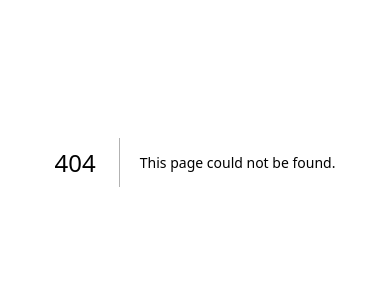
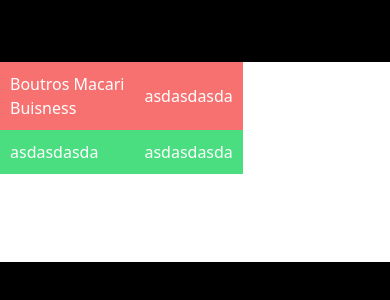
Before and after one commit to Najibmansour/novyi-koncept, a Next.js app: page /testSign in a window 390 px wide. Before the commit this address had no page. Shown: the part 260-560 px from the top of the page. Built offline with nearby package versions, Linux system fonts and the light colour scheme; a web font is replaced by a local one.

Commit message:
added mobile animation

```diff
--- a/src/app/globals.scss
+++ b/src/app/globals.scss
@@ -170,6 +170,7 @@ $randRot4: random(45);
   font-weight: 300;
 }
 
+@media only screen and (min-width: 1080px) {
   .box-left {
     position: relative;
     margin-top: -2px;
@@ -181,7 +182,7 @@ $randRot4: random(45);
     inset: 0;
     border-radius: 600px;
     padding: 4px;
-  background: linear-gradient(90deg, white 60%, transparent 40%);
+    background: linear-gradient(90deg, white 75%, transparent 25%);
     -webkit-mask:
       linear-gradient(#fff 0 0) content-box,
       linear-gradient(#fff 0 0);
@@ -200,7 +201,7 @@ $randRot4: random(45);
     inset: 0;
     border-radius: 600px;
     padding: 4px;
-  background: linear-gradient(-90deg, white 60%, transparent 40%);
+    background: linear-gradient(-90deg, white 75%, transparent 25%);
     -webkit-mask:
       linear-gradient(#fff 0 0) content-box,
       linear-gradient(#fff 0 0);
@@ -214,10 +215,11 @@ $randRot4: random(45);
     inset: 0;
     border-radius: 600px;
     padding: 4px;
-  background: linear-gradient(-90deg, black 60%, transparent 40%);
+    background: linear-gradient(-90deg, black 75%, transparent 25%);
     -webkit-mask:
       linear-gradient(#fff 0 0) content-box,
       linear-gradient(#fff 0 0);
     -webkit-mask-composite: xor;
     mask-composite: exclude;
   }
+}
--- /dev/null
+++ b/src/app/testSign/page.js
@@ -0,0 +1,25 @@
+import React from "react";
+
+const page = () => {
+  return (
+    <div className="flex h-screen w-screen items-center justify-center bg-black text-white">
+      <div className="h-[200px] w-full max-w-[560px] bg-white">
+        <table border="0" cellpadding="10" cellspacing="10">
+          <tr className="bg-red-400 p-0">
+            <td>
+              <h3>Boutros Macari</h3>
+              <p>Buisness</p>
+            </td>
+            <td>asdasdasda</td>
+          </tr>
+          <tr className="bg-green-400 p-0">
+            <td>asdasdasda</td>
+            <td>asdasdasda</td>
+          </tr>
+        </table>
+      </div>
+    </div>
+  );
+};
+
+export default page;
--- a/src/components/Pages/page3.jsx
+++ b/src/components/Pages/page3.jsx
@@ -1,3 +1,4 @@
+"use client";
 import Section from "../page 3/Section";
 import Vector from "../svgs/logo/vectors/Vector";
 import Vector1 from "../svgs/logo/vectors/Vector1";
@@ -158,47 +159,49 @@ const vecs = [
 ];
 
 export default function Page3() {
-  // gsap.registerPlugin(ScrollTrigger);
-  // useGSAP(() => {
-  //   let boxes = gsap.utils.toArray(".Box");
-  //   // console.log(boxes);
-  //   boxes.forEach((box) => {
-  //     gsap.fromTo(
-  //       box,
-  //       {
-  //         x: box.id == "left" ? "100%" : "-100%",
-  //         scrollTrigger: {
-  //           trigger: box,
-  //           start: "top bottom-=200",
-  //           scrub: true,
-  //           end: "+=500",
-  //           markers: false,
-  //         },
-  //       },
-  //       {
-  //         x: 0,
-  //         scrollTrigger: {
-  //           trigger: box,
-  //           start: "top bottom-=200",
-  //           scrub: true,
-  //           end: "+=500",
-  //           markers: false,
-  //         },
-  //       },
-  //     );
-  //   });
-  // });
+  gsap.registerPlugin(ScrollTrigger);
+  useGSAP(() => {
+    let boxes = gsap.utils.toArray(".Box");
+    // console.log(boxes);
+    boxes.forEach((box) => {
+      gsap.fromTo(
+        box,
+        {
+          x: box.id == "left" ? "100%" : "-100%",
+          scrollTrigger: {
+            trigger: box,
+            start: "top bottom-=200",
+            scrub: true,
+            end: "+=500",
+            markers: false,
+          },
+        },
+        {
+          x: 0,
+          scrollTrigger: {
+            trigger: box,
+            start: "top bottom-=200",
+            scrub: true,
+            end: "+=500",
+            markers: false,
+          },
+        },
+      );
+    });
+  });
 
   return (
     <div className="mb-10 flex w-screen flex-row justify-center">
-      <div className="w-[76vw]">
+      <div className="w-[85%] lg:w-[76vw]">
         <div className="flex flex-col gap-0 ">
           {vecs.map((vec, i) => (
             <Section direction={vec.dir} Img={vec.vec} key={i} id={vec.dir}>
-              <h3 className="font-bold lg:text-3xl">{vec.title}</h3>
+              <h3 className="mb-3 text-center text-xl font-bold tracking-wider lg:text-left lg:text-3xl">
+                {vec.title}
+              </h3>
               <blockquote className="list-outside marker:bg-white lg:text-sm ">
                 {vec.points.map((point, i) => (
-                  <li key={i} className="tracking-tight">
+                  <li key={i} className="tracking-tighter">
                     {point}
                   </li>
                 ))}
--- a/src/components/Pages/page4.jsx
+++ b/src/components/Pages/page4.jsx
@@ -2,7 +2,7 @@ import Circles from "../page 4/Circles";
 
 export default function CirclesPage() {
   return (
-    <div className=" flex h-screen w-screen flex-col items-center gap-5 lg:h-[50svh] lg:justify-evenly lg:gap-16 lg:px-12">
+    <div className=" flex  w-screen flex-col items-center gap-5 lg:h-[50svh] lg:justify-evenly lg:gap-16 lg:px-12">
       <h2 className="text-center text-4xl font-bold tracking-wide text-white lg:text-5xl">
         Стратегический подход
       </h2>
--- a/src/components/page 3/Section.jsx
+++ b/src/components/page 3/Section.jsx
@@ -2,10 +2,10 @@ export default function Section({ direction, Img, children, inRef, id }) {
   let parentStyles = "";
   if (direction == "left") {
     parentStyles =
-      "flex flex-col gap-10 items-center lg:box-left w-full lg:h-[40vh]-my-[2px] lg:py-8 lg:px-8    sm:flex-row";
+      "flex flex-col lg:gap-10 gap-y-2 items-center box-left w-full lg:h-[40vh]-my-[2px] lg:py-8 lg:px-8    sm:flex-row";
   } else if (direction == "right") {
     parentStyles =
-      "flex flex-col gap-0 items-center lg:box-right w-full lg:h-[40vh]-my-[2px] lg:py-8 lg:px-8 lg:pl-16  sm:flex-row-reverse";
+      "flex flex-col lg:gap-0 gap-y-2 items-center box-right w-full lg:h-[40vh]-my-[2px] lg:py-8 lg:px-8 lg:pl-16  sm:flex-row-reverse";
   } else {
     return <p className="text-red-500">Missing direction</p>;
   }
@@ -14,18 +14,18 @@ export default function Section({ direction, Img, children, inRef, id }) {
     <article
       id={id}
       ref={inRef}
-      className={`Box text relative flex w-[100%] flex-col items-center text-white  ${
+      className={`Box text relative flex w-[100%] flex-col items-center gap-20 text-white lg:gap-0  ${
         direction === "right" ? "Box-Left " : "Box-Right "
       }`}
     >
       <div className="" />
       <div className={parentStyles}>
-        <div className="flex w-[20%] items-center justify-center ">
+        <div className="flex items-center justify-center lg:w-[20%] ">
           <div className="rounded-full bg-white p-10">
             <Img fill="#ffffff" className="h-24 w-24 lg:h-28 lg:w-28" />
           </div>
         </div>
-        <blockquote className="w-[80%] ">{children}</blockquote>
+        <blockquote className="lg:w-[80%] ">{children}</blockquote>
       </div>
       {/* <hr className="absolute -top-[2px] right-[15%] h-[4px] w-[75%] bg-white" />
       <hr className="absolute -bottom-[2px] right-[15%] h-[4px] w-[75%] bg-white" /> */}
```
Lines whose indentation alone changed are shown as unchanged.
